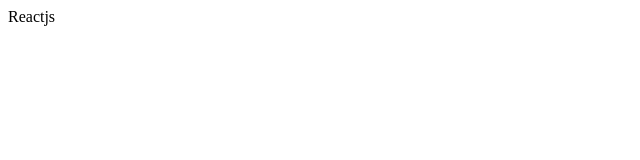
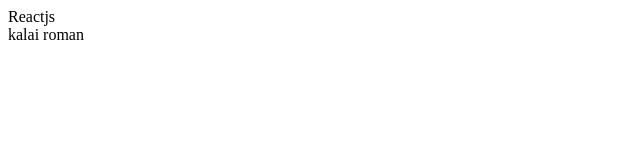
Before and after one commit to KalaiRoman/demo-1, a plain HTML site: page index.html in a window 1280 px wide. Shown: the full height of the page, 0-640 px from the left. Drawn offline with Linux system fonts and the light colour scheme.

Commit message:
Name Change: kalairoman

```diff
--- a/index.html
+++ b/index.html
@@ -9,6 +9,9 @@
     <div>
         Reactjs
     </div>
+    <div>
+        kalai roman
+    </div>
 
 
 </body>
```
